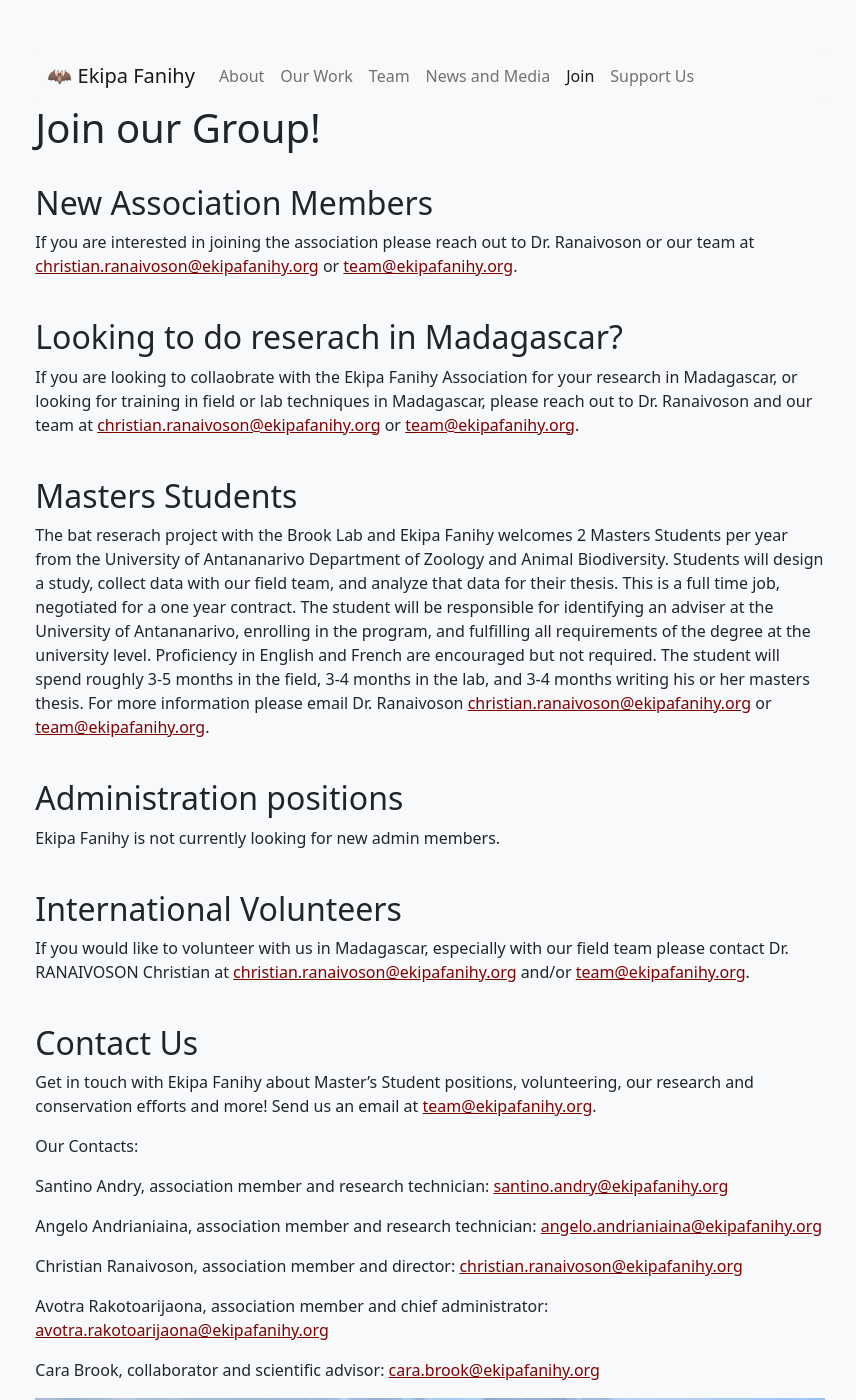
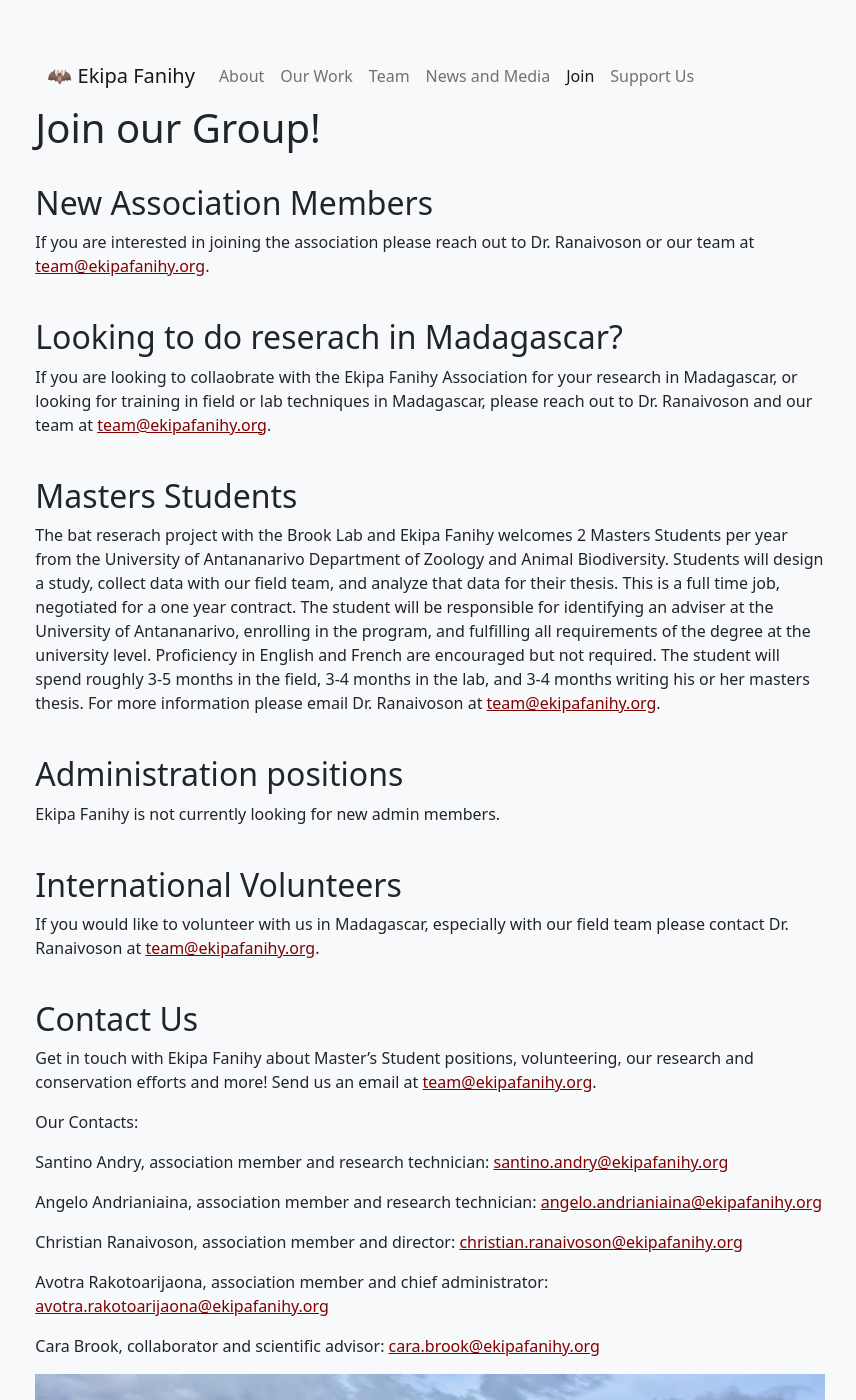
Before and after one commit to brooklabteam/www-ekipafanihy, a Jekyll site: the page built from join.md, in a window 1280 px wide and 1400 px high. Shown: the whole window, without its empty margins (210-1066 px from the left). Built offline with Jekyll 4.4.1, drawn with Linux system fonts in a browser that asks for light colours.

Commit message:
Update join.md

```diff
--- a/join.md
+++ b/join.md
@@ -8,20 +8,20 @@ permalink: /join
 
 <h2>New Association Members</h2>
 
-If you are interested in joining the association please reach out to Dr. Ranaivoson or our team at <christian.ranaivoson@ekipafanihy.org> or <team@ekipafanihy.org>.
+If you are interested in joining the association please reach out to Dr. Ranaivoson or our team at <team@ekipafanihy.org>.
 
 <div style="clear:both;">&nbsp;</div>
 
 <h2>Looking to do reserach in Madagascar?</h2>
 
-If you are looking to collaobrate with the Ekipa Fanihy Association for your research in Madagascar, or looking for training in field or lab techniques in Madagascar, please reach out to Dr. Ranaivoson and our team at <christian.ranaivoson@ekipafanihy.org> or <team@ekipafanihy.org>.
+If you are looking to collaobrate with the Ekipa Fanihy Association for your research in Madagascar, or looking for training in field or lab techniques in Madagascar, please reach out to Dr. Ranaivoson and our team at <team@ekipafanihy.org>.
 
 
 <div style="clear:both;">&nbsp;</div>
 
 <h2>Masters Students</h2>
 
-The bat reserach project with the Brook Lab and Ekipa Fanihy welcomes 2 Masters Students per year from the University of Antananarivo Department of Zoology and Animal Biodiversity. Students will design a study, collect data with our field team, and analyze that data for their thesis. This is a full time job, negotiated for a one year contract. The student will be responsible for identifying an adviser at the University of Antananarivo, enrolling in the program, and fulfilling all requirements of the degree at the university level. Proficiency in English and French are encouraged but not required. The student will spend roughly 3-5 months in the field, 3-4 months in the lab, and 3-4 months writing his or her masters thesis. For more information please email Dr. Ranaivoson <christian.ranaivoson@ekipafanihy.org> or <team@ekipafanihy.org>.
+The bat reserach project with the Brook Lab and Ekipa Fanihy welcomes 2 Masters Students per year from the University of Antananarivo Department of Zoology and Animal Biodiversity. Students will design a study, collect data with our field team, and analyze that data for their thesis. This is a full time job, negotiated for a one year contract. The student will be responsible for identifying an adviser at the University of Antananarivo, enrolling in the program, and fulfilling all requirements of the degree at the university level. Proficiency in English and French are encouraged but not required. The student will spend roughly 3-5 months in the field, 3-4 months in the lab, and 3-4 months writing his or her masters thesis. For more information please email Dr. Ranaivoson at <team@ekipafanihy.org>.
 
 <div style="clear:both;">&nbsp;</div>
 
@@ -32,7 +32,7 @@ Ekipa Fanihy is not currently looking for new admin members.
 
 <h2>International Volunteers</h2>
 
-If you would like to volunteer with us in Madagascar, especially with our field team please contact Dr. RANAIVOSON Christian at <christian.ranaivoson@ekipafanihy.org> and/or <team@ekipafanihy.org>.
+If you would like to volunteer with us in Madagascar, especially with our field team please contact Dr. Ranaivoson at <team@ekipafanihy.org>.
 
 <div style="clear:both;">&nbsp;</div>
 
```
